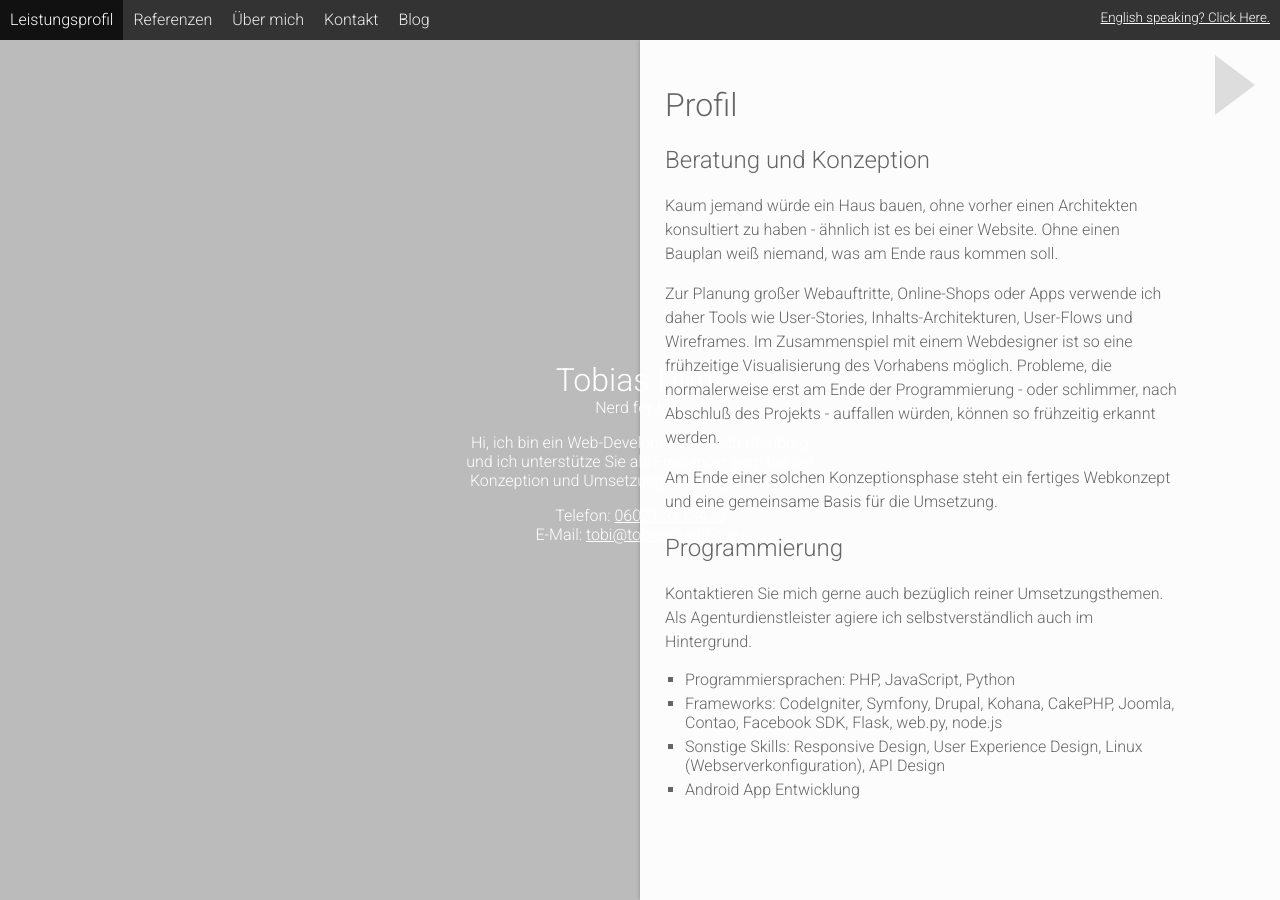
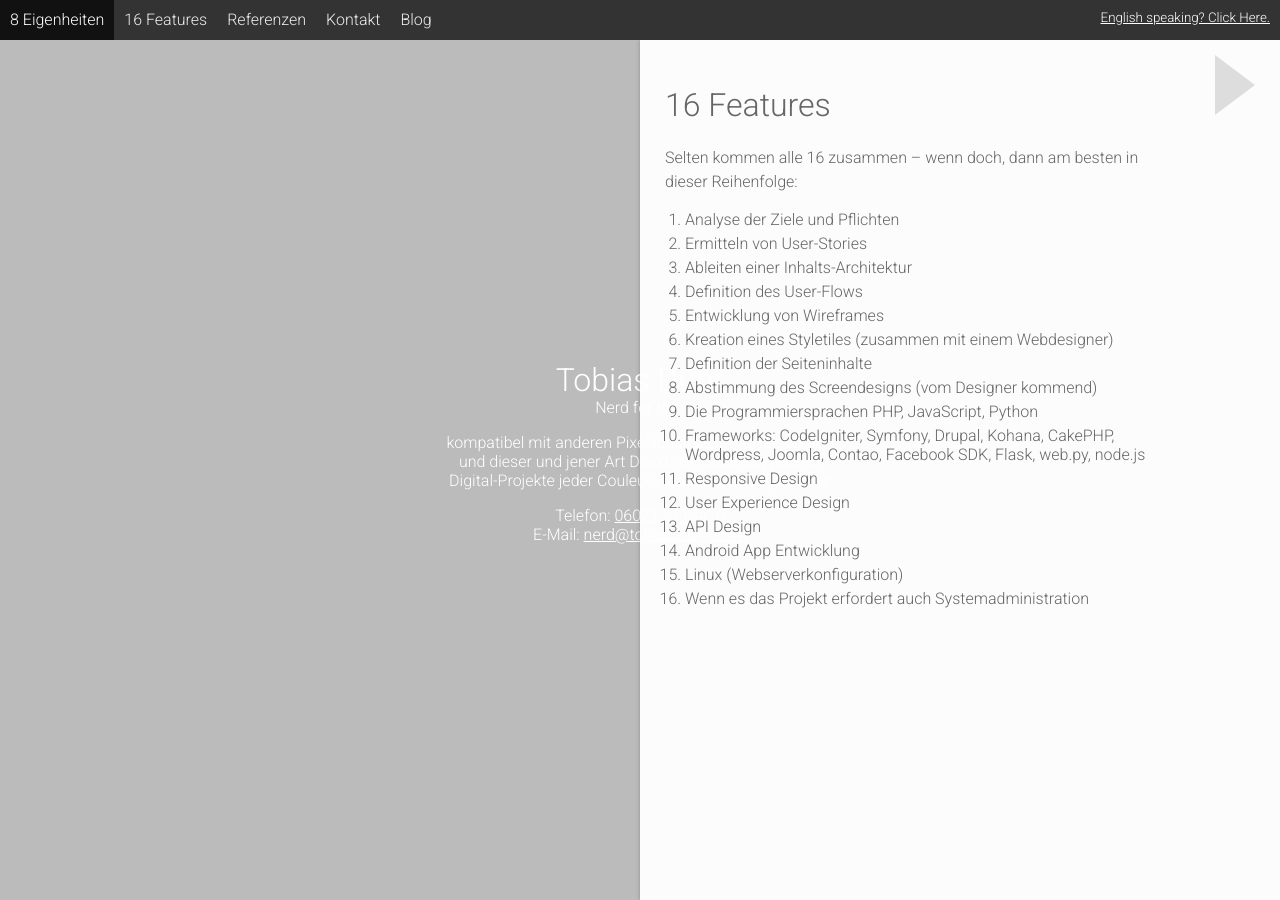
Before and after one commit to saibotd/saibotd.github.io, a Jekyll site: the page built from profil.html, in a window 1280 px wide. Built offline with Jekyll 4.4.1, drawn with Linux system fonts in a browser that asks for light colours; nearby versions of some CDN libraries.

Commit message:
changed email address

```diff
--- a/_layouts/default.html
+++ b/_layouts/default.html
@@ -43,9 +43,9 @@
   <div class="topbar">
     <div class="nav">
       <nav>
-        <a href="/profil.html">Leistungsprofil</a>
+        <a href="/">8 Eigenheiten</a>
+        <a href="/profil.html">16 Features</a>
         <a href="/referenzen.html">Referenzen</a>
-        <a href="/">Über mich</a>
         <a href="/kontakt.html">Kontakt</a>
         <a href="blog.html" target="_blank">Blog</a>
       </nav>
@@ -70,20 +70,19 @@
         <p style="margin-top:-22px">
           Nerd for Hire
         </p>
-        <p>
-          Hi, ich bin ein <span itemprop="jobTitle">Web-Developer</span> aus
+        <p>kompatibel mit anderen Pixelschubsern, Wortakrobaten<br>und dieser und jener Art Direktoren lasse ich mich in<br>Digital-Projekte jeder Couleur einbauen. Anfragen unter</p>
+        <!--  Hi, ich bin ein <span itemprop="jobTitle">Web-Developer</span> aus
           <span itemprop="address" itemscope itemtype="http://schema.org/PostalAddress">
             <span itemprop="addressLocality">Aschaffenburg</span>
           </span><br>
           und ich unterstütze Sie als <span itemscope itemtype="http://schema.org/Organization">
             <span itemprop="name">Freelancer</span>
           </span> gern bei der<br>
-          Konzeption und Umsetzung Ihres Digitalprojekts.
-        </p>
+          Konzeption und Umsetzung Ihres Digitalprojekts.-->
         <p>
           Telefon: <a href="tel:004960213713476" itemprop="telephone">06021.3713476</a>
           <br>
-          E-Mail: <a href="mailto:tobi@tobiasduehr.com?subject=Hallo" itemprop="email">tobi@tobiasduehr.com</a>
+          E-Mail: <a href="mailto:nerd@tobiasduehr.com?subject=Hallo" itemprop="email">nerd@tobiasduehr.com</a>
         </p>
       </div>
     </div>
--- a/css/style.css
+++ b/css/style.css
@@ -26,6 +26,11 @@ ul{
     padding-left: 20px;
 }
 
+ol {
+    padding-left: 20px;
+}
+
+ol,li,
 ul li{
     margin-bottom: 5px;
 }
--- a/kontakt.html
+++ b/kontakt.html
@@ -20,7 +20,7 @@ desc: Am besten Sie rufen einfach an unter 06021.3713476, oder schreiben eine Ma
 	</p>
 	<p>
 		Telefon: <a itemprop="telephone" href="tel:004960213713476">06021.3713476</a><br>
-		E-Mail: <a itemprop="email" href="mailto:tobi@tobiasduehr.com?subject=Hallo">tobi@tobiasduehr.com</a><br>
+		E-Mail: <a itemprop="email" href="mailto:nerd@tobiasduehr.com?subject=Hallo">nerd@tobiasduehr.com</a><br>
 		Website: <a itemprop="url" href="http://tobiasduehr.com">tobiasduehr.com</a>
 	</p>
 
--- a/profil.html
+++ b/profil.html
@@ -1,11 +1,32 @@
 ---
 layout: default
-title: Profil - Freelancer und Android-Entwickler aus Aschaffenburg
+title: 16 Features - Freelancer und Android-Entwickler aus Aschaffenburg
 desc: Mein Leistungsprofil umfasst - neben Beratung und Konzeption - PHP, JavaScript, Python, Android und vieles mehr.
 ---
 
-<h1>Profil</h1>
-
+<h1>16 Features</h1>
+<p>
+Selten kommen alle 16 zusammen – wenn doch, dann am besten in dieser Reihenfolge:
+</p>
+<ol>
+    <li>Analyse der Ziele und Pflichten</li>
+    <li>Ermitteln von User-Stories</li>
+    <li>Ableiten einer Inhalts-Architektur</li>
+    <li>Definition des User-Flows</li>
+    <li>Entwicklung von Wireframes</li>
+    <li>Kreation eines Styletiles (zusammen mit einem Webdesigner)</li>
+    <li>Definition der Seiteninhalte</li>
+    <li>Abstimmung des Screendesigns (vom Designer kommend)</li>
+    <li>Die Programmiersprachen PHP, JavaScript, Python</li>
+    <li>Frameworks: CodeIgniter, Symfony, Drupal, Kohana, CakePHP, Wordpress, Joomla, Contao, Facebook SDK, Flask, web.py, node.js</li>
+    <li>Responsive Design</li>
+    <li>User Experience Design</li>
+    <li>API Design</li>
+    <li>Android App Entwicklung</li>
+    <li>Linux (Webserverkonfiguration)</li>
+    <li>Wenn es das Projekt erfordert auch Systemadministration</li>
+</ol>
+<!--
 <h2>Beratung und Konzeption</h2>
 
 <p>
@@ -29,7 +50,7 @@ desc: Mein Leistungsprofil umfasst - neben Beratung und Konzeption - PHP, JavaSc
 	<li>Sonstige Skills: Responsive Design, User Experience Design, Linux (Webserverkonfiguration), API Design</li>
     <li>Android App Entwicklung</li>
 </ul>
-<!--
+
 <h2>Android App Entwicklung</h2>
 
 <p>
--- a/referenzen.html
+++ b/referenzen.html
@@ -13,7 +13,7 @@ desc: Unter meinen Referenzen finden sich u.a. Android Apps, Web-Applikationen u
 <h2>Eigene Projekte</h2>
 
 <p>
-	Programmieren ist für mich nicht einfach ein Job, sondern Passion.
+	Programmieren ist für mich nicht einfach Job, sondern Passion.
 </p>
 
 <ul class="work">
```
Also changed, not shown: index.html (+15 -2 lines).
